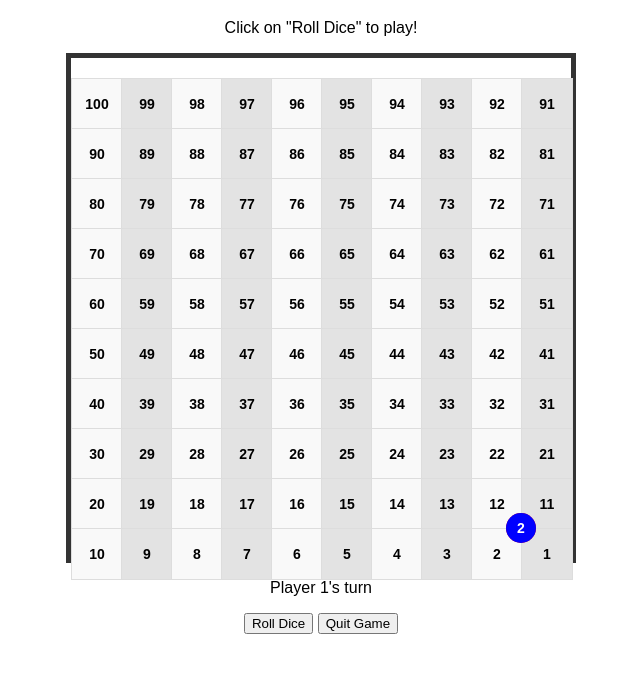
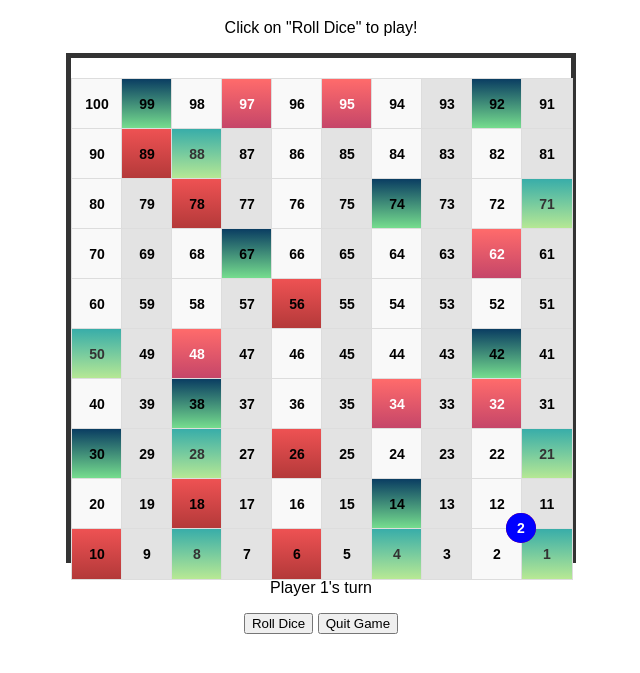
Before and after one commit to niru7983/sample, a plain HTML site: page index.html in a window 1280 px wide. Both pictures are taken after a click on the button "Start Game". Shown: the part 61-734 px from the top of the page, without its empty margins (319-959 px from the left). Drawn offline with Linux system fonts and the light colour scheme.

Commit message:
Update style.css

```diff
--- a/style.css
+++ b/style.css
@@ -32,6 +32,26 @@
     background-color: #e3e3e3;
 }
 
+.ladder-start {
+    background: linear-gradient(to top, #b8e994, #38ada9); /* Green gradient */
+    color: #333;
+    font-weight: bold;
+}
+.ladder-end {
+    background: linear-gradient(to top, #78e08f, #0a3d62); /* Different shade for ladder end */
+}
+
+/* Styles for snakes */
+.snake-start {
+    background: linear-gradient(to bottom, #ff6b6b, #c44569); /* Red gradient */
+    color: #fff;
+    font-weight: bold;
+}
+.snake-end {
+    background: linear-gradient(to bottom, #ee5253, #b33939); /* Different shade for snake end */
+}
+
+
 .player {
     position: absolute;
     width: 30px;
```
